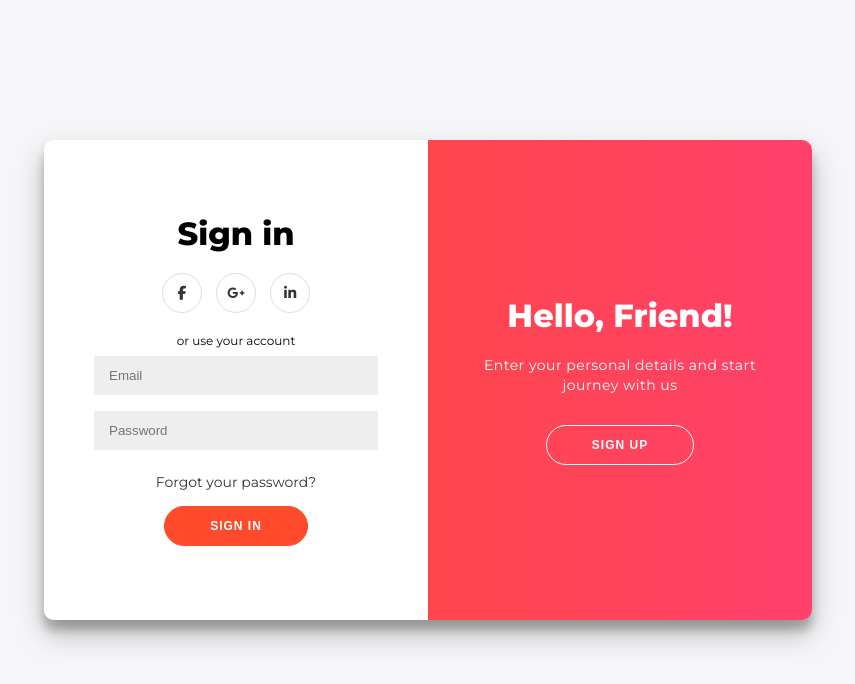
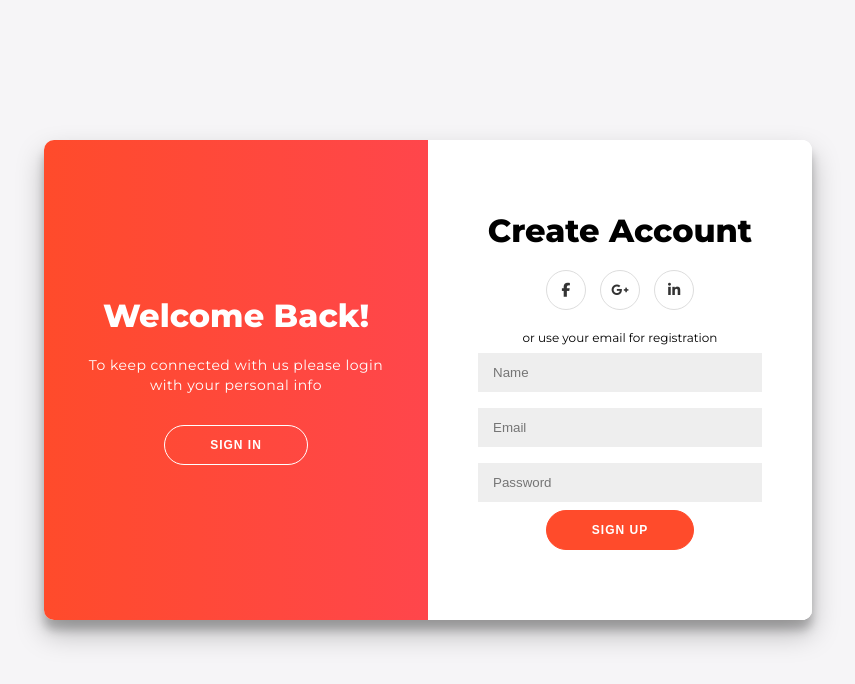
Before and after one commit to PatrickHickey/sliding_form, a plain HTML site: page index.html in a window 1280 px wide. Both pictures are taken after a click on the button "SIGN UP". Shown: the whole page, without its empty margins (212-1067 px from the left). Drawn offline with Linux system fonts and the light colour scheme.

Commit message:
Finished css and js

```diff
--- a/main.js
+++ b/main.js
@@ -0,0 +1,11 @@
+const signUpButton = document.getElementById('signUp');
+const signInButton = document.getElementById('signIn');
+const container = document.getElementById('container');
+
+signUpButton.addEventListener('click', () =>
+  container.classList.add('right-panel-active')
+);
+
+signInButton.addEventListener('click', () =>
+  container.classList.remove('right-panel-active')
+);
--- a/style.css
+++ b/style.css
@@ -176,3 +176,35 @@ button.ghost {
 .overlay-left {
   transform: translateX(-20%);
 }
+
+/* Animation */
+
+/* Move signin to the right */
+.container.right-panel-active .sign-in-container {
+  transform: translateX(100%);
+}
+
+/* Move overlay to the left */
+.container.right-panel-active .overlay-container {
+  transform: translateX(-100%);
+}
+
+/* Bring signup over signin */
+.container.right-panel-active .sign-up-container {
+  transform: translateX(100%);
+  opacity: 1;
+  z-index: 5;
+}
+
+/* Move overlay back to the right */
+.container.right-panel-active .overlay {
+  transform: translateX(50%);
+}
+
+.container.right-panel-active .overlay-left {
+  transform: translateX(0);
+}
+
+.container.right-panel-active .overlay-right {
+  transform: translateX(20%);
+}
```
